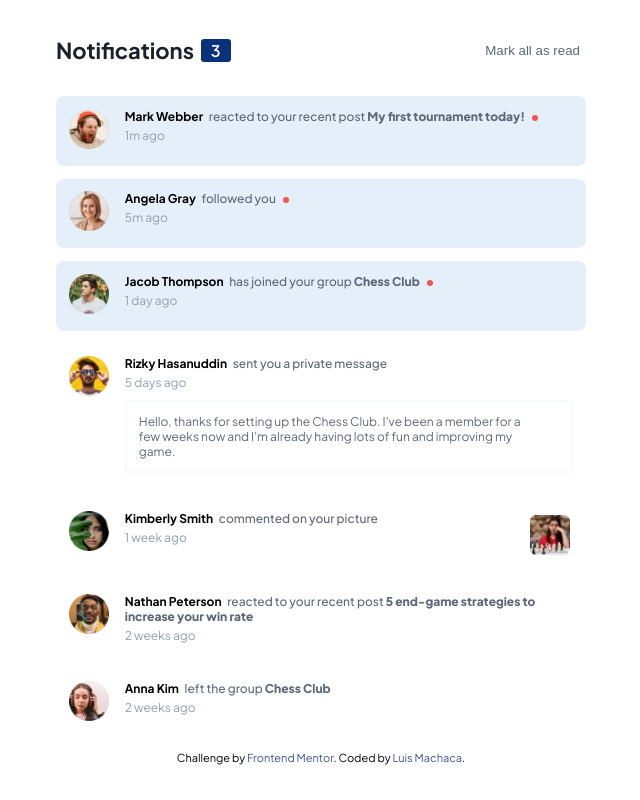
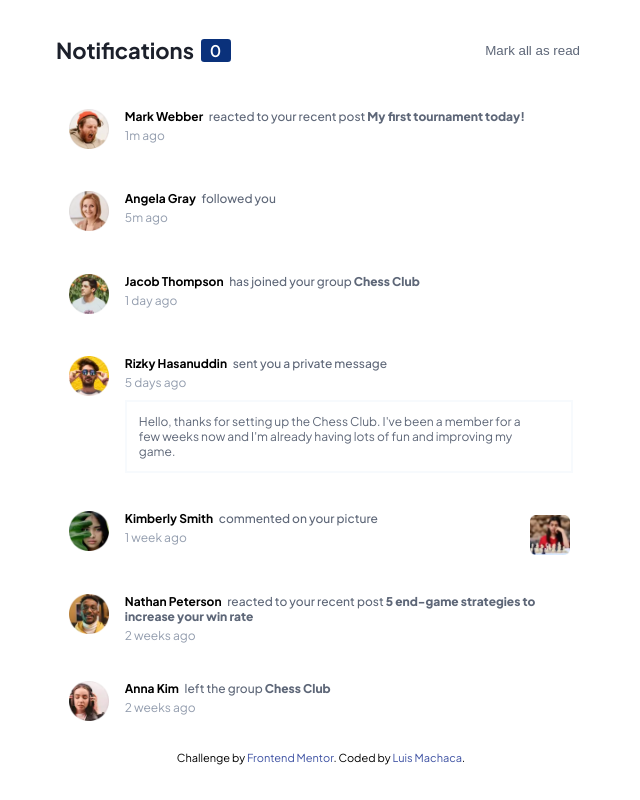
Before and after one commit to luismacode/notification-page-main, a plain HTML site: page index.html in a window 1280 px wide. Both pictures are taken after a click on the button "Mark all as read". Shown: the whole page, without its empty margins (319-959 px from the left). Drawn offline with Linux system fonts and the light colour scheme; files whose address does not match are found by name.

Commit message:
mark as read all unread notifications | added src/index.js

```diff
--- a/css/styles.css
+++ b/css/styles.css
@@ -92,7 +92,7 @@ a {
   color: var(--very-dark-blue);
   margin-right: 0.3em;
 }
-.header__number-notification {
+.header__counter {
   width: 30px;
   height: 23px;
   background-color: var(--blue);
@@ -111,15 +111,17 @@ a {
 }
 
 .notification {
-  background-color: var(--white);
   padding: 0.8em;
-  border-radius: none;
   display: flex;
   margin-bottom: 0.8em;
 }
-.notification--no-marked {
+.notification--unread {
   background-color: var(--light-grayish-blue-1);
   border-radius: 0.5em;
+}
+.notification--read {
+  background-color: var(--white);
+  border-radius: none;
 }
 .notification__image {
   display: inline-block;
--- a/index.html
+++ b/index.html
@@ -18,16 +18,17 @@
         <header class="header">
           <div>
             <h1 class="header__title">Notifications</h1>
-            <div class="header__number-notification">3</div>
+            <div id="notification-counter" class="header__counter">3</div>
           </div>
           <button
             type="button"
+            id="button-to-mark-all-as-read"
             class="button text-dark-grayish-blue font-medium"
           >
             Mark all as read
           </button>
         </header>
-        <article class="notification notification--no-marked">
+        <article class="notification notification--unread">
           <figure class="notification__image">
             <img src="./assets/images/avatar-mark-webber.webp" alt="photo"
             width="40" height="40"" />
@@ -44,7 +45,7 @@
             <p class="text-grayish-blue pt-04">1m ago</p>
           </div>
         </article>
-        <article class="notification notification--no-marked">
+        <article class="notification notification--unread">
           <figure class="notification__image">
             <img src="./assets/images/avatar-angela-gray.webp" alt="photo"
             width="40" height="40"" />
@@ -56,7 +57,7 @@
             <p class="text-grayish-blue pt-04">5m ago</p>
           </div>
         </article>
-        <article class="notification notification--no-marked">
+        <article class="notification notification--unread">
           <figure class="notification__image">
             <img src="./assets/images/avatar-jacob-thompson.webp" alt="photo"
             width="40" height="40"" />
@@ -73,7 +74,7 @@
             <p class="text-grayish-blue pt-04">1 day ago</p>
           </div>
         </article>
-        <article class="notification">
+        <article class="notification notification--read">
           <figure class="notification__image">
             <img src="./assets/images/avatar-rizky-hasanuddin.webp" alt="photo"
             width="40" height="40"" />
@@ -93,7 +94,7 @@
             </p>
           </div>
         </article>
-        <article class="notification">
+        <article class="notification notification--read">
           <figure class="notification__image">
             <img src="./assets/images/avatar-kimberly-smith.webp" alt="photo"
             width="40" height="40"" />
@@ -110,7 +111,7 @@
             height="40"" />
           </figure>
         </article>
-        <article class="notification">
+        <article class="notification notification--read">
           <figure class="notification__image">
             <img src="./assets/images/avatar-nathan-peterson.webp" alt="photo"
             width="40" height="40"" />
@@ -126,7 +127,7 @@
             <p class="text-grayish-blue pt-04">2 weeks ago</p>
           </div>
         </article>
-        <article class="notification">
+        <article class="notification notification--read">
           <figure class="notification__image">
             <img src="./assets/images/avatar-anna-kim.webp" alt="photo"
             width="40" height="40"" />
@@ -155,5 +156,7 @@
         </footer>
       </div>
     </main>
+
+    <script src="./src/index.js"></script>
   </body>
 </html>
--- a/src/index.js
+++ b/src/index.js
@@ -0,0 +1,15 @@
+const buttonToMarkAllAsRead = document.getElementById(
+    "button-to-mark-all-as-read"
+  ),
+  notificationCounter = document.getElementById("notification-counter"),
+  unreadNotifications = document.querySelectorAll(".notification--unread");
+
+buttonToMarkAllAsRead.addEventListener("click", (e) => {
+  notificationCounter.textContent = "0";
+  unreadNotifications.forEach((notify) => {
+    notify.classList.remove("notification--unread");
+    notify.classList.add("notification--read");
+    const circle = notify.querySelector(".notification__circle");
+    circle.style.display = "none";
+  });
+});
```
